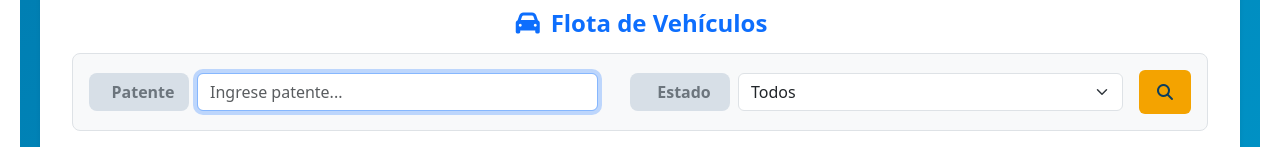
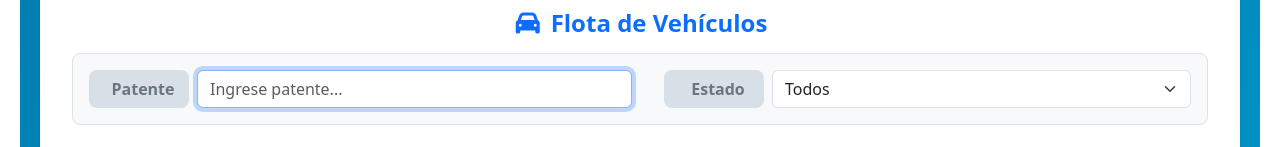
Before and after one commit to GEMajlis/TP-DAO-G9, a React (Create React App) app in the folder frontend/: page /vehiculos in a window 1280 px wide. Shown: the part 324-471 px from the top of the page. Built offline with nearby package versions, Linux system fonts and the light colour scheme; no server answers.

Commit message:
Buscador vehiculos andando

```diff
--- a/frontend/src/pages/Vehiculos/VehiculosSearch.jsx
+++ b/frontend/src/pages/Vehiculos/VehiculosSearch.jsx
@@ -53,17 +53,6 @@ export default function VehiclesSearch({ Patente, setPatente, Estado, setEstado,
           </select>
         </div>
 
-        {/* Botón Buscar */}
-        <div className="col-12 col-md-auto text-center">
-          <button
-            type="button"
-            className="btn-primary fw-bold px-3"
-            onClick={() => Buscar(1)}
-            title="Buscar"
-          >
-            <i className="fa fa-search"></i>
-          </button>
-        </div>
       </div>
     </form>
   );
```
